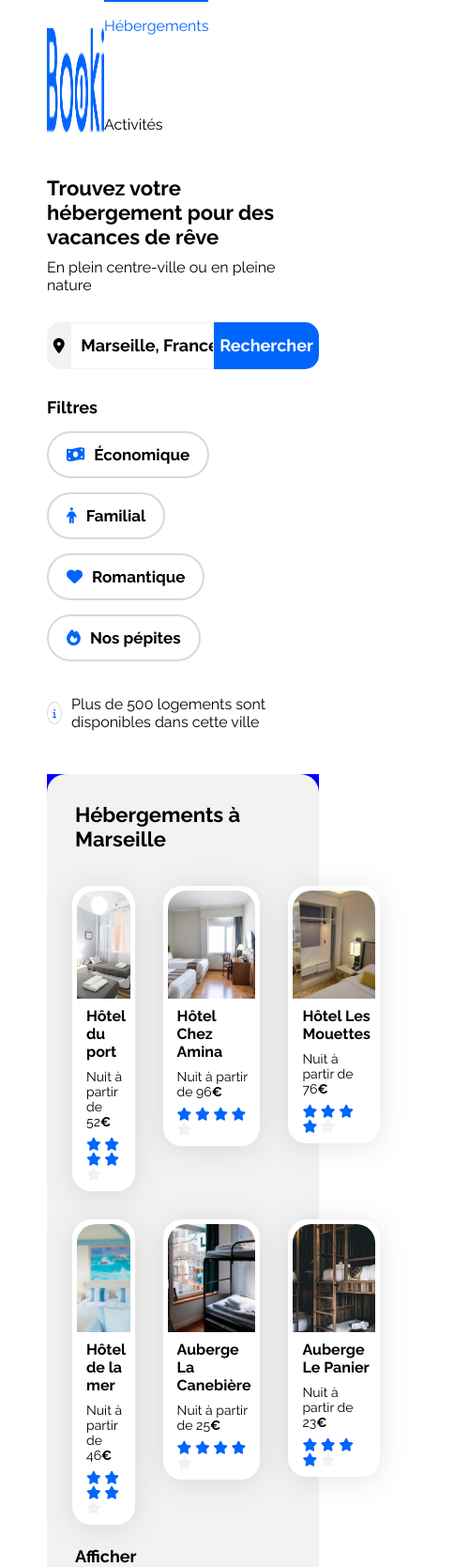
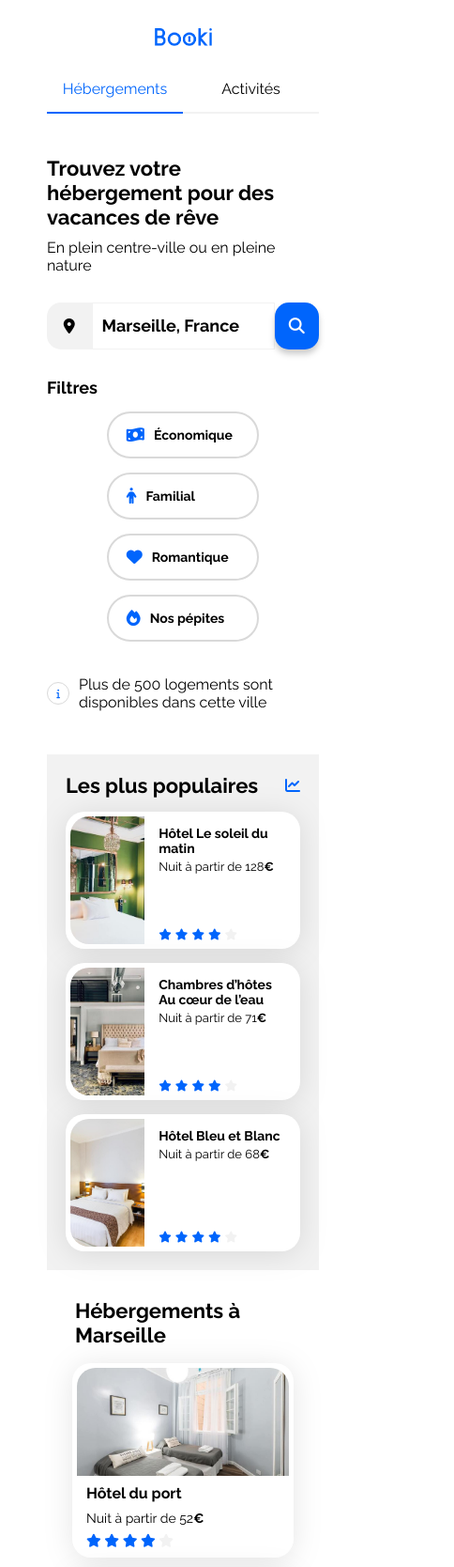
Before and after one commit to NatachaLefevre/Booki-site-d-agence-de-voyages, a plain HTML site: page booki-starter-code-master/index.html in a window 390 px wide. Shown: the top 1668 px of the page at 94% size, 484 px wide, since content can reach past the window. Drawn offline with Linux system fonts and the light colour scheme.

Commit message:
responsive version mobile

```diff
--- a/booki-starter-code-master/css/style.css
+++ b/booki-starter-code-master/css/style.css
@@ -173,6 +173,10 @@ form>div {
     /* Pour indiquer une main par-dessus le bouton Rechercher */
 }
 
+form>.fa-solid {
+    display: none;
+}
+
 form>div>.fa-solid {
     color: black;
 }
@@ -202,6 +206,10 @@ Pas indispensable mais recommandé.
     flex-direction: row;
     flex-wrap: wrap;
     gap: 15px;
+}
+
+.filtres-boutons>p {
+    font-size: 17px;
 }
 
 button {
@@ -302,8 +310,6 @@ button:hover {
     font-size: 1rem;
 }
 
-
-
 .hebergements-cards .card-rating {
     margin-bottom: 5px;
     font-size:14px;
@@ -378,6 +384,13 @@ button:hover {
 
 /****** Activités ***********/
 
+.h3-activites {
+    height: 50px;
+    display: table-cell;
+    vertical-align: middle;
+    font-size: 16px;
+}
+
 .activites .section-title {
     padding: 60px 0px 30px 0px;
 }
@@ -409,14 +422,6 @@ button:hover {
 .activites .card-title {
     padding-left: 20px;
 }
-
-.h3-activites {
-    height: 50px;
-    display: table-cell;
-    vertical-align: middle;
-    font-size: 16px;
-}
-
 
 
 /********** Footer ***********/
@@ -463,6 +468,10 @@ footer {
         margin: 0;
     }
 
+    button>p {
+        font-size: 16px;
+    }
+
     .hebergements-and-populaires {
         flex-direction: column;
         /* background-color: red; */
@@ -507,10 +516,152 @@ footer {
 /* Small devices (phones, less than 768px) */
 @media (max-width: 767.98px) {
 
-    .hebergements-and-populaires {
+    /* Header */
+
+    header {
+        width: 100%;
+        display: flex;
         flex-direction: column;
-        background-color: blue;
+        justify-content: center;
     }
 
-    /* ... */
+    .logo-liens {
+        display: flex;
+        flex-direction: column;
+    }
+
+    .logo {
+        display: block;
+        margin: 0px auto;
+    }
+
+    nav {
+        display: flex;
+        flex-wrap: nowrap;
+        margin: 20px 0 0 0;
+        gap: 0;
+    }
+
+    .nav-link, .nav-link.active, .nav-link:hover {
+        width: 100%;
+        text-align: center;
+        border-top: none;
+        padding-bottom: 15px;
+    }
+
+    .nav-link.active, .nav-link:hover {
+        border-bottom: 2px solid #0065FC;
+        color: #0065FC;
+    }
+
+    .nav-link {
+        border-bottom: 2px solid #F2F2F2;
+    }
+
+    form {
+        justify-content: center;
+    }
+
+    .submit {
+        display: none;
+    }
+
+    form>.fa-solid {
+        display: flex;
+        align-items: center;
+        justify-content: center;
+        width: 50px;
+        height: 50px;
+        background-color: #0065FC;
+        color: white;
+        font-size: 17px;
+        font-weight: 700;
+        border-radius: 15px;
+        cursor: pointer;
+        filter: drop-shadow(0px 5px 3px rgba(0, 0, 0, 0.2));
+    }
+
+    .filtres-boutons {
+        justify-content: center;
+    }
+
+    button {
+        width:162.5px;
+    }
+
+    button>p {
+        font-size: 14px;
+    }
+
+    .fa-info {
+        width: 24px;
+        display: flex;
+        align-items: center;
+        justify-content: center;
+    }
+
+    /* Hébergements et Populaires */
+
+    .hebergements-and-populaires {
+        display: flex;
+        flex-direction: column-reverse;
+    }
+
+    .hebergements-and-populaires>section {
+        border-radius: 0;
+    }
+
+    #hebergements {
+        background-color: white;
+    }
+
+    .hebergements-cards {
+        margin-top: 10px;
+        gap: 0;
+    }
+
+    .populaires {
+        width: 100%;
+        margin-top: 0;
+    }
+
+    .populaires-cards .card {
+        display: flex;
+        margin-top: 15px;
+    }
+
+   .populaires-cards {
+        width: 100%;
+        flex-direction: column;
+   }
+
+   .populaires-cards a {
+        width: 100%;
+    }
+
+    .hebergements-cards {
+        grid-template-columns: repeat(1, 6fr);
+    }
+
+    /* Activités */
+
+    .activites-card {
+        flex-direction: column;
+        margin-bottom: 60px;
+    }
+
+    .card-activites {
+        margin-bottom: 0;
+    }
+
+    /* Footer */
+
+    footer {
+        flex-direction: column;
+    }
+
+    .footer-section {
+        width: 100%;
+    }
+
 }
--- a/booki-starter-code-master/index.html
+++ b/booki-starter-code-master/index.html
@@ -39,6 +39,7 @@
                 <!-- Value : Pour indiquer la valeur par défaut. Placeholer : texte d'exemple quand il n'y a pas de valeur -->
                 <input value="Marseille, France" type="text" name="text" class="search" placeholder="Marseille, France">
                 <input type="submit" name="submit" class="submit" value="Rechercher">
+                <i class="fa-solid fa-magnifying-glass"></i>
             </form>
 
             <div class="filtres">
```
